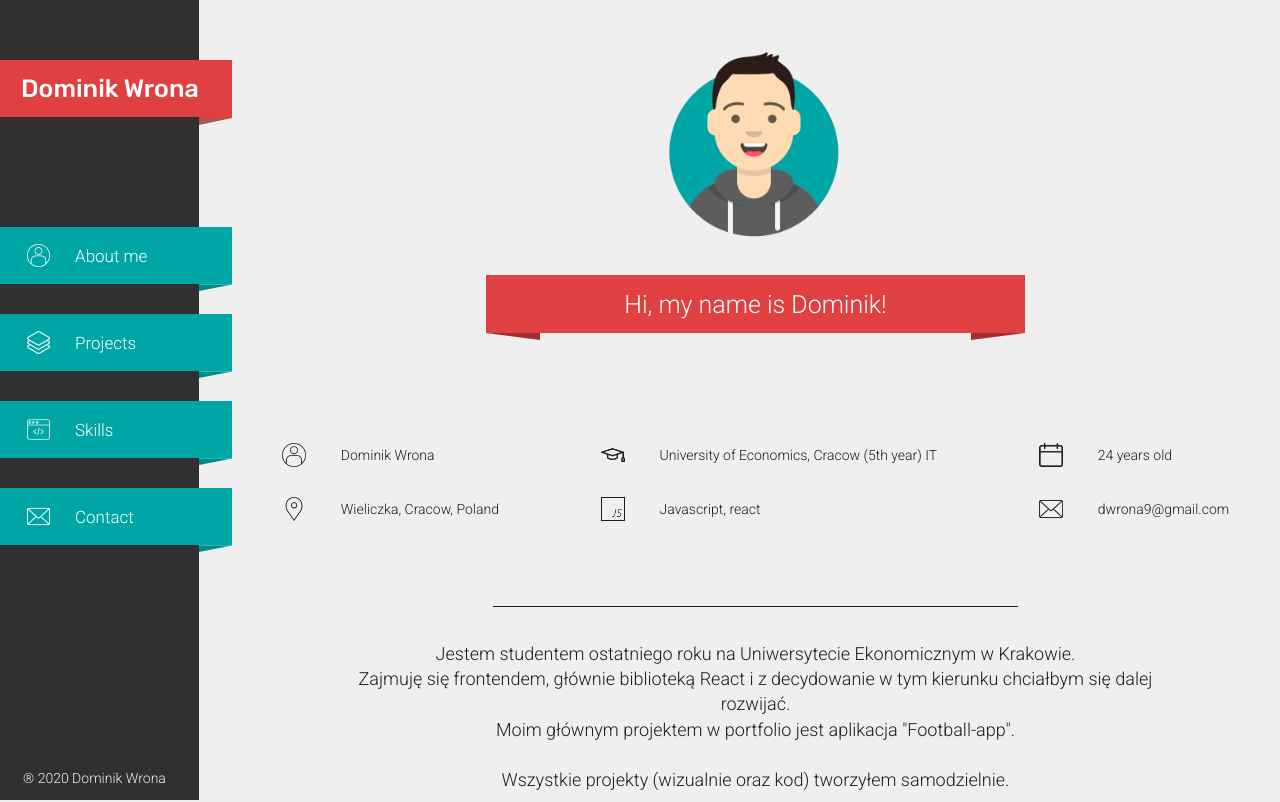
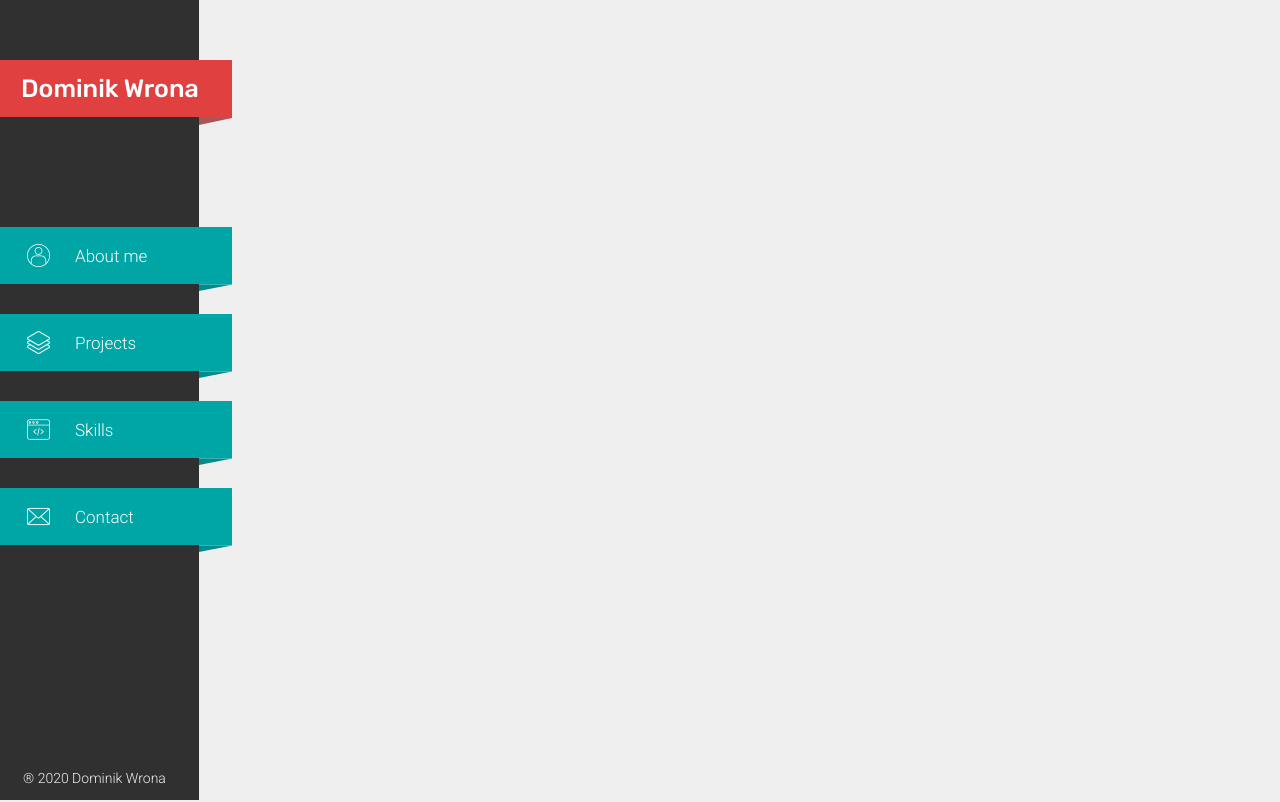
Before and after one commit to Shiket/PortfolioDW-OLD, a React (Create React App) app: page / in a window 1280 px wide. Shown: the top 802 px of the page. Built offline with nearby package versions, Linux system fonts and the light colour scheme; what react-animations would draw is missing.

Commit message:
roots update

```diff
--- a/src/constants/Routes/routes.js
+++ b/src/constants/Routes/routes.js
@@ -1,4 +1,4 @@
-export const LANDING = '/'
-export const PROJECTS = '/projects'
-export const SKILLS = '/skills'
-export const CONTACT = '/contact'
+export const LANDING = '/PortfolioDW/'
+export const PROJECTS = '/PortfolioDW/projects'
+export const SKILLS = '/PortfolioDW/skills'
+export const CONTACT = '/PortfolioDW/contact'
```
